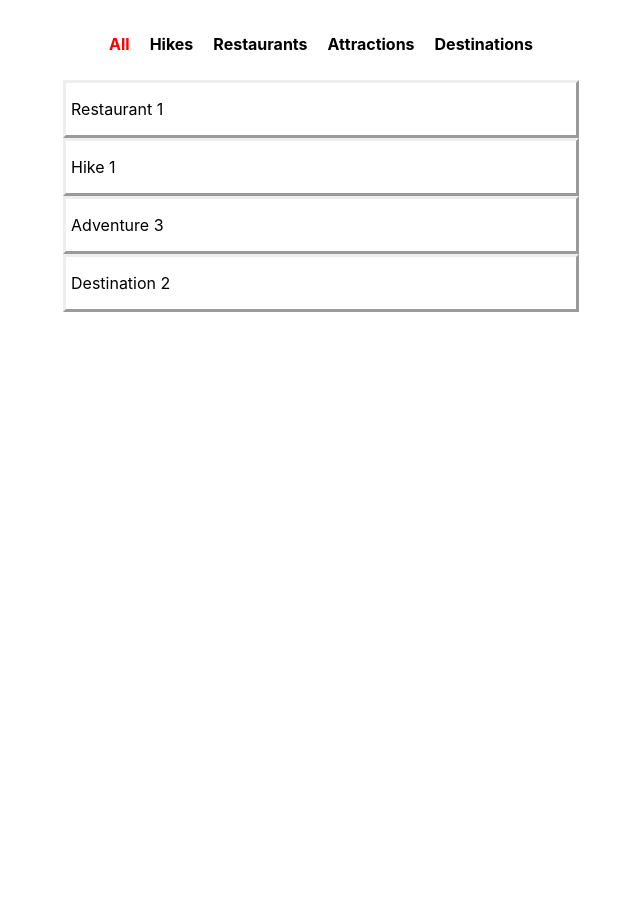
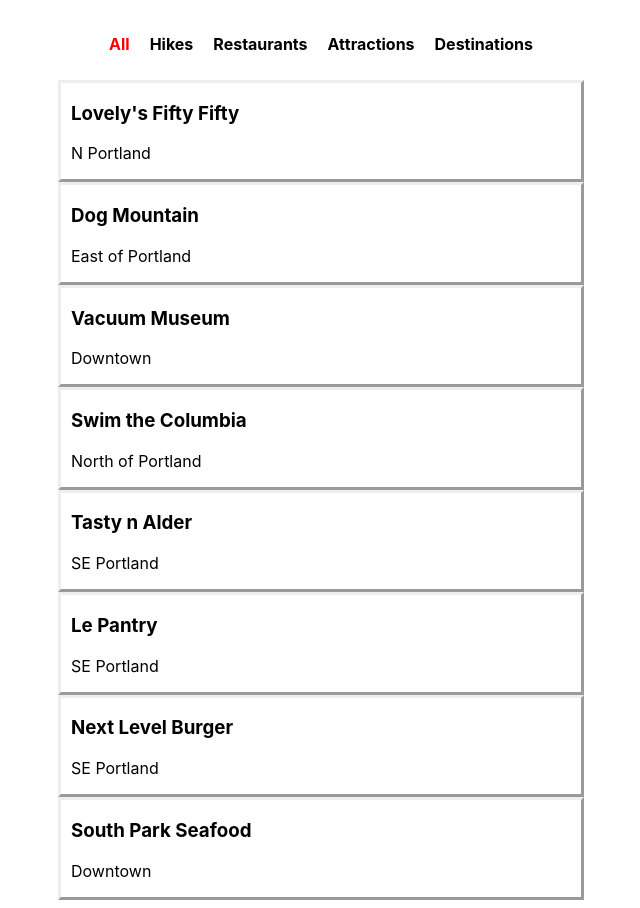
Before and after one commit to kjs2b/FunPlanner-react, a React (Create React App) app in the folder FunPlanner/: page / in a window 1280 px wide. Shown: the whole page, without its empty margins (319-959 px from the left). Before the commit the page ends 800 px from the top, so only its background shows below. Built offline with nearby package versions, Linux system fonts and the light colour scheme.

Commit message:
adventure local data file added, CategoriesContainer added to allow filtering of listed adventures by category, basic layout styling for list

```diff
--- a/FunPlanner/src/App.js
+++ b/FunPlanner/src/App.js
@@ -1,15 +1,14 @@
 import React, { Component } from 'react';
 import './App.css';
 
-import ListContainer from './components/ListContainer';
-import CategoriesBar from './components/CategoriesBar';
+import CategoriesContainer from './components/CategoriesContainer';
+import adventures from './data/adventures';
 
 class App extends Component {
   render() {
     return (
       <div className='container'>
-        <CategoriesBar />
-        <ListContainer />
+        <CategoriesContainer adventures={adventures} />
       </div>
     );
   }
--- a/FunPlanner/src/components/CategoriesBar.js
+++ b/FunPlanner/src/components/CategoriesBar.js
@@ -3,15 +3,7 @@
 export default class CategoriesBar extends Component {
   constructor (props) {
     super(props);
-    this.state = {
-      selectedCategory: 'All'
-    };
-
-    this.changeCategory = this.changeCategory.bind(this);
-  }
-
-  changeCategory(cat) {
-    this.setState({ selectedCategory: cat });
+    this.state = {};
   }
 
   render() {
@@ -20,9 +12,9 @@
       <ul className="categories">
         {categories.map((cat) =>
           <li
-            style={cat === this.state.selectedCategory ? {color: 'red'} : null}
+            style={cat === this.props.selectedCategory ? {color: 'red'} : null}
             key={cat}
-            onClick={this.changeCategory.bind(null, cat)}
+            onClick={this.props.onSelect.bind(null, cat)}
           >
             {cat}
           </li>
--- /dev/null
+++ b/FunPlanner/src/components/CategoriesContainer.js
@@ -0,0 +1,32 @@
+import React, { Component } from 'react';
+import CategoriesBar from './CategoriesBar';
+import ListContainer from './ListContainer';
+
+export default class CategoriesContainer extends Component {
+  constructor (props) {
+    super(props);
+    this.state = {
+      selectedCategory: 'All'
+    };
+    this.changeCategory = this.changeCategory.bind(this);
+  }
+
+  changeCategory(cat) {
+    this.setState({ selectedCategory: cat });
+  }
+
+  render() {
+    return (
+      <div>
+        <CategoriesBar
+          onSelect={this.changeCategory}
+          selectedCategory={this.state.selectedCategory}
+        />
+        <ListContainer
+          adventures={this.props.adventures}
+          category={this.state.selectedCategory}
+        />
+      </div>
+    );
+  }
+}
--- a/FunPlanner/src/components/ListContainer.js
+++ b/FunPlanner/src/components/ListContainer.js
@@ -8,13 +8,13 @@
   }
 
   render() {
-    //Test data******
-    const items = ['Restaurant 1', 'Hike 1', 'Adventure 3', 'Destination 2'];
-    //******Test data
+    const listedAdventures = this.props.category === 'All' ?
+      this.props.adventures : this.props.adventures.filter((adv) =>
+        adv.category === this.props.category);
     return (
       <div>
-        {items.map((item) =>
-          <ListItem item={item} key={item} />
+        {listedAdventures.map((adv) =>
+            <ListItem item={adv} key={adv.title} />
         )}
       </div>
     );
--- a/FunPlanner/src/components/ListItem.js
+++ b/FunPlanner/src/components/ListItem.js
@@ -3,7 +3,8 @@
 export default function ListItem (props) {
   return (
     <div className='listItem'>
-      <p>{props.item}</p>
+      <h3>{props.item.title}</h3>
+      <p>{props.item.location}</p>
     </div>
   );
 }
--- /dev/null
+++ b/FunPlanner/src/data/adventures.js
@@ -0,0 +1,76 @@
+const adventures = [
+  {
+    title: 'Lovely\'s Fifty Fifty',
+    addedBy: 'Love',
+    location: 'N Portland',
+    category: 'Restaurants',
+    notes: '',
+    priority: 8,
+    link: 'https://lovelysfiftyfifty.wordpress.com/'
+  },
+  {
+    title: 'Dog Mountain',
+    addedBy: 'Love',
+    location: 'East of Portland',
+    category: 'Hikes',
+    notes: '',
+    priority: 4,
+    link: 'http://www.oregonhikers.org/field_guide/Dog_Mountain_Hike'
+  },
+    {
+    title: 'Vacuum Museum',
+    addedBy: 'Love',
+    location: 'Downtown',
+    category: 'Attractions',
+    notes: 'This place sucks',
+    priority: 6,
+    link: 'http://starks.com/vacuum-museum'
+  },
+    {
+    title: 'Swim the Columbia',
+    addedBy: 'Kevin',
+    location: 'North of Portland',
+    category: 'Hikes',
+    notes: 'Ok, not exatly a hike',
+    priority: 3,
+    link: null
+  },
+    {
+    title: 'Tasty n Alder',
+    addedBy: 'Kevin',
+    location: 'SE Portland',
+    category: 'Restaurants',
+    notes: 'Let\'s take my parents there',
+    priority: 4,
+    link: 'http://www.tastynalder.com/'
+  },
+    {
+    title: 'Le Pantry',
+    addedBy: 'Love',
+    location: 'SE Portland',
+    category: 'Restaurants',
+    notes: 'But we always go there!',
+    priority: 9,
+    link: 'https://www.yelp.com/biz/le-pantry-portland'
+  },
+    {
+    title: 'Next Level Burger',
+    addedBy: 'Kevin',
+    location: 'SE Portland',
+    category: 'Restaurants',
+    notes: 'Sorry I went without you',
+    priority: 6,
+    link: 'http://www.nextlevelburger.com/'
+  },
+    {
+    title: 'South Park Seafood',
+    addedBy: 'Kevin',
+    location: 'Downtown',
+    category: 'Restaurants',
+    notes: 'What even is downtown, though?',
+    priority: 8,
+    link: 'http://southparkseafood.com/'
+  }
+];
+
+export default adventures;
--- a/FunPlanner/src/index.css
+++ b/FunPlanner/src/index.css
@@ -32,8 +32,8 @@
 
 .listItem {
   width: 500px;
-  padding-left: 5px;
-  padding-right: 5px;
+  padding-left: 10px;
+  padding-right: 10px;
   border-style: outset;
   border-width: 3px;
 }
```
